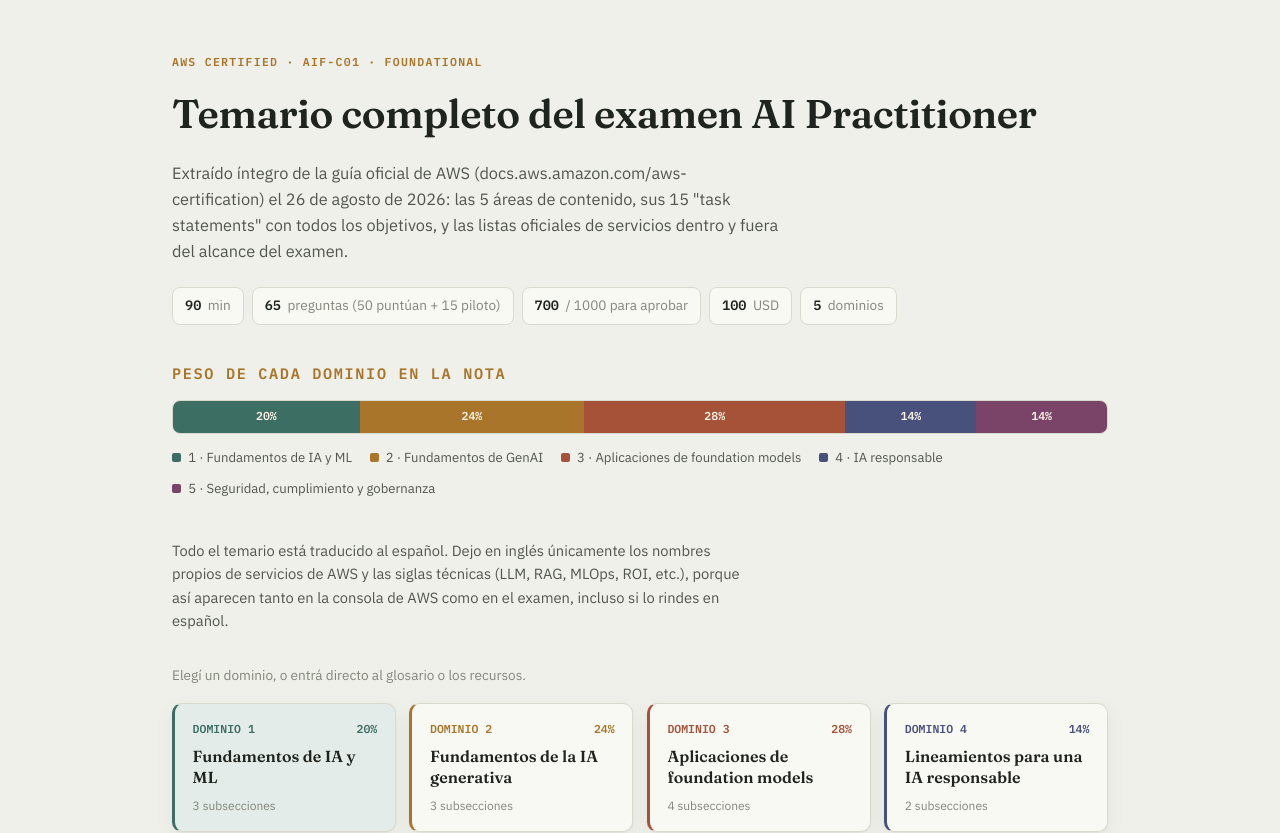
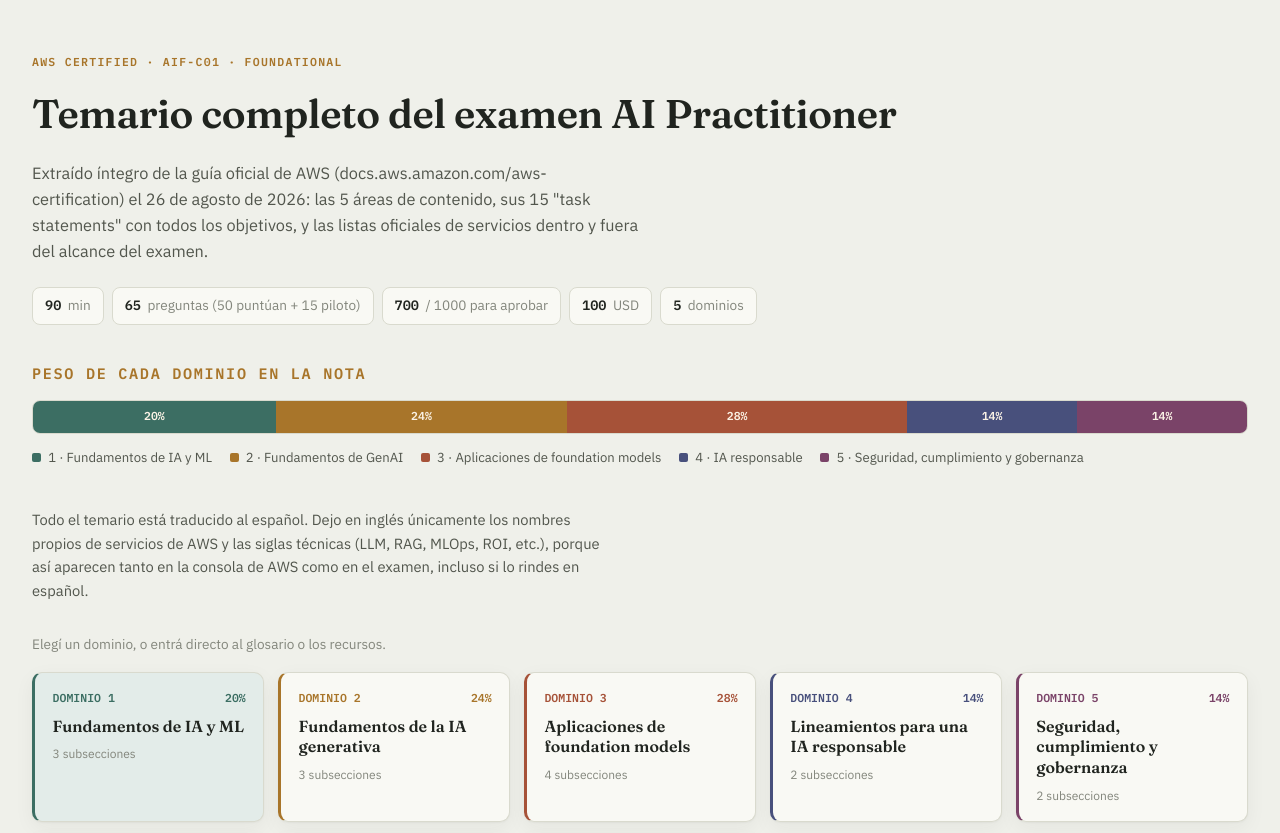
Before and after one commit to mauroandocilla/AWSCertifiedAIPractitioner, a React (Vite) app: page / in a window 1280 px wide. Shown: the top 833 px of the page. Built offline with nearby package versions, Linux system fonts and the light colour scheme.

Commit message:
Make container span the full page width (no max-width cap)

```diff
--- a/src/index.css
+++ b/src/index.css
@@ -87,7 +87,7 @@
   }
 
   .wrap {
-    max-width: 1000px;
+    width: 100%;
     margin: 0 auto;
     padding: 3rem 2rem 5rem;
   }
```
